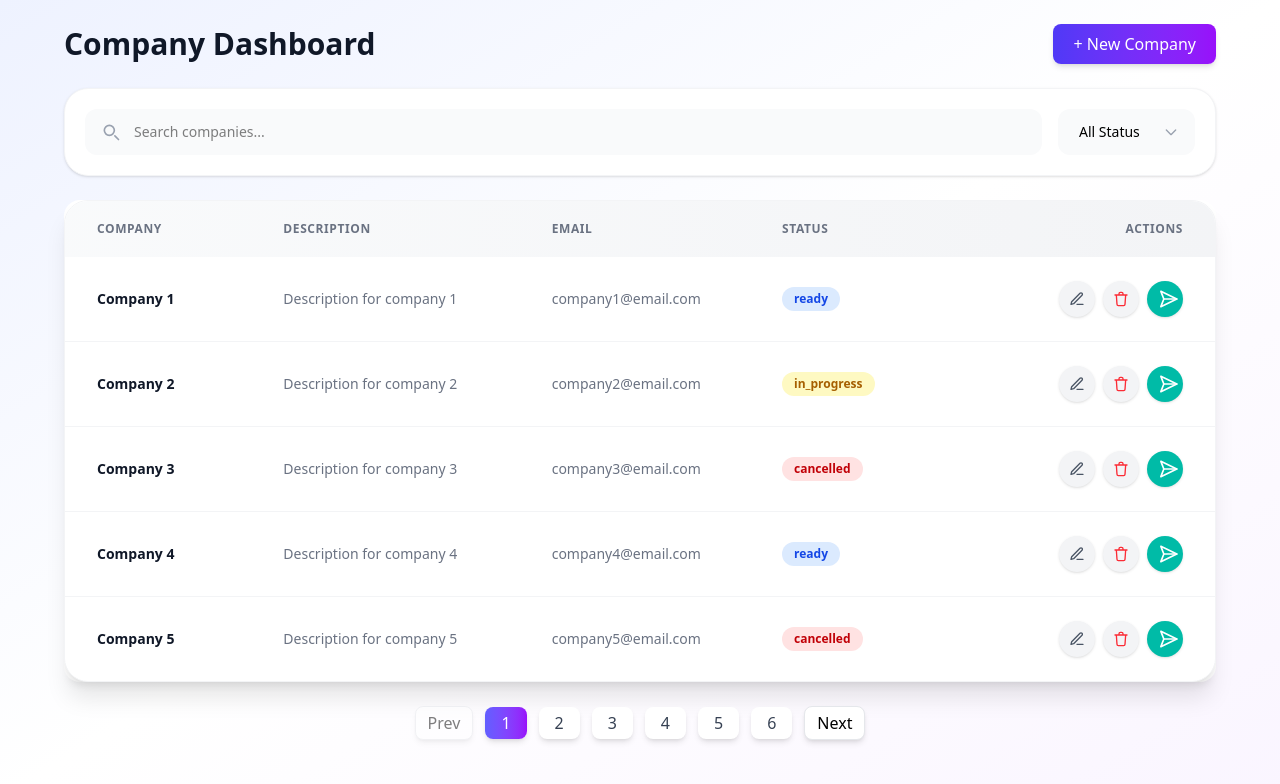
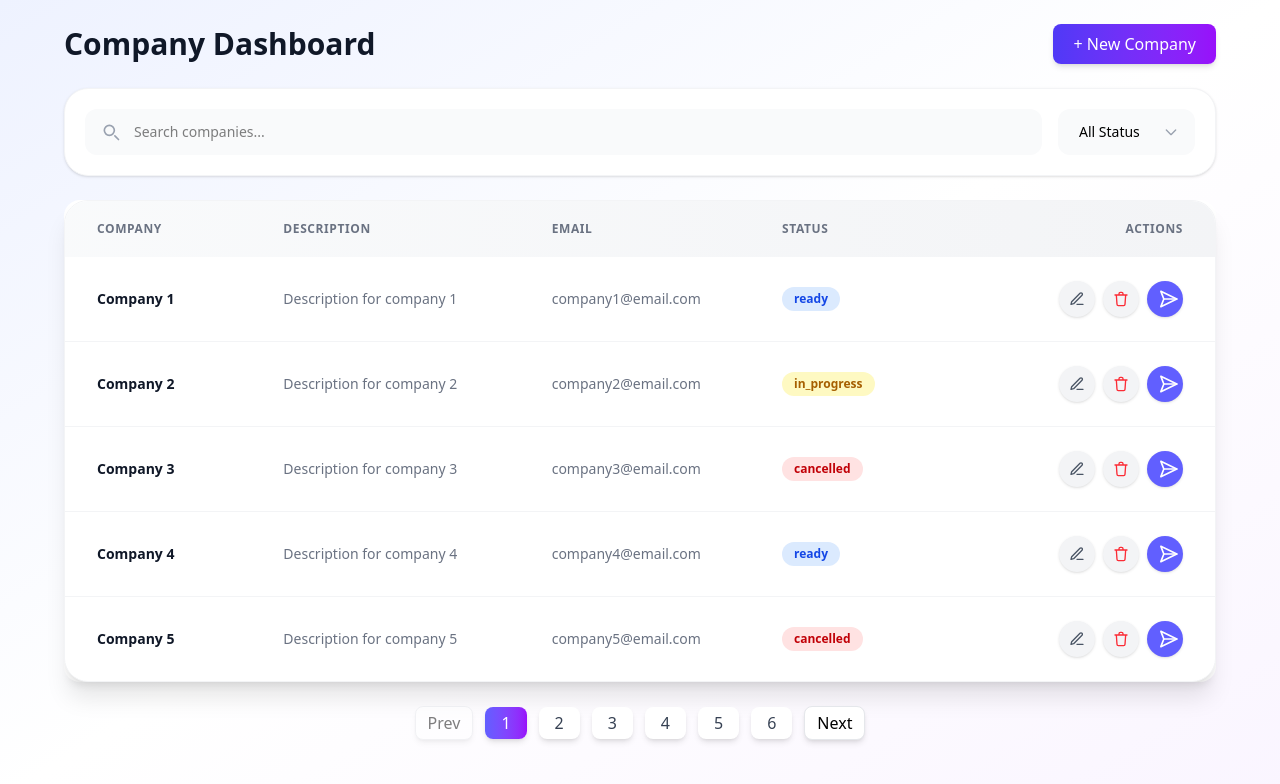
Before and after one commit to LucasNoliveira/fullstack-code-challenge, a React (Vite) app in the folder frontend/: page /dashboard in a window 1280 px wide. Shown: the top 784 px of the page. Built offline with nearby package versions, Linux system fonts and the light colour scheme; sample sign-in values are in the browser's storage.

Commit message:
refactor: change button color to the dashboard color set

```diff
--- a/frontend/src/components/Dashboard/CompanyRow.tsx
+++ b/frontend/src/components/Dashboard/CompanyRow.tsx
@@ -56,7 +56,7 @@ const CompanyRow = ({
                     <button
                         onClick={() => handleSendStatus(company)}
                         title="Send"
-                        className="flex items-center justify-center w-9 h-9 rounded-full bg-teal-500 hover:bg-teal-600 text-white transition-shadow shadow-sm hover:shadow-md"
+                        className="flex items-center justify-center w-9 h-9 rounded-full bg-indigo-500 hover:bg-indigo-600 text-white transition-shadow shadow-sm hover:shadow-md"
                     >
                         <svg xmlns="http://www.w3.org/2000/svg" className="w-5 h-5 rotate-45" viewBox="0 0 24 24" fill="none" stroke="currentColor" strokeWidth={2} strokeLinecap="round" strokeLinejoin="round">
                             <line x1="22" y1="2" x2="11" y2="13" />
```
